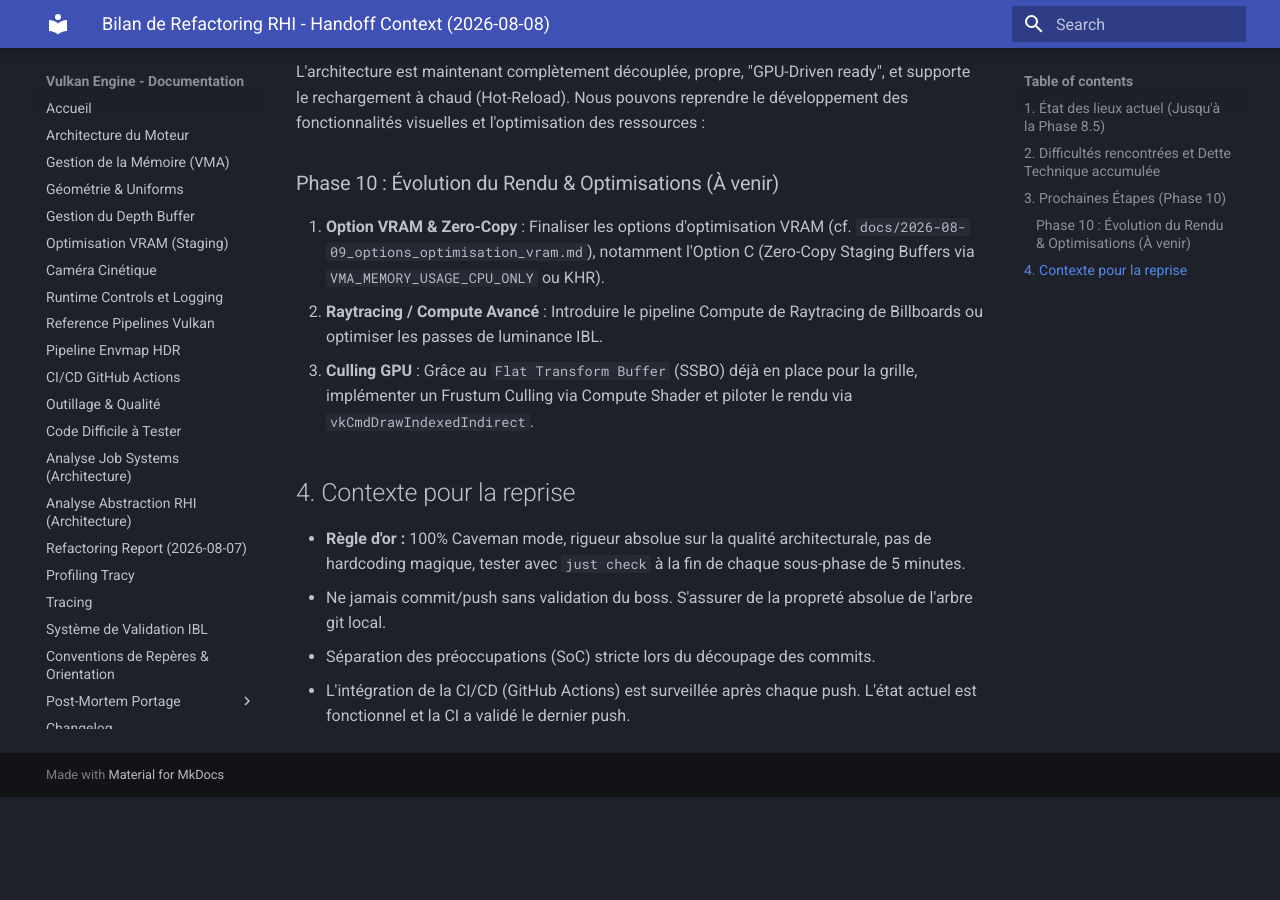
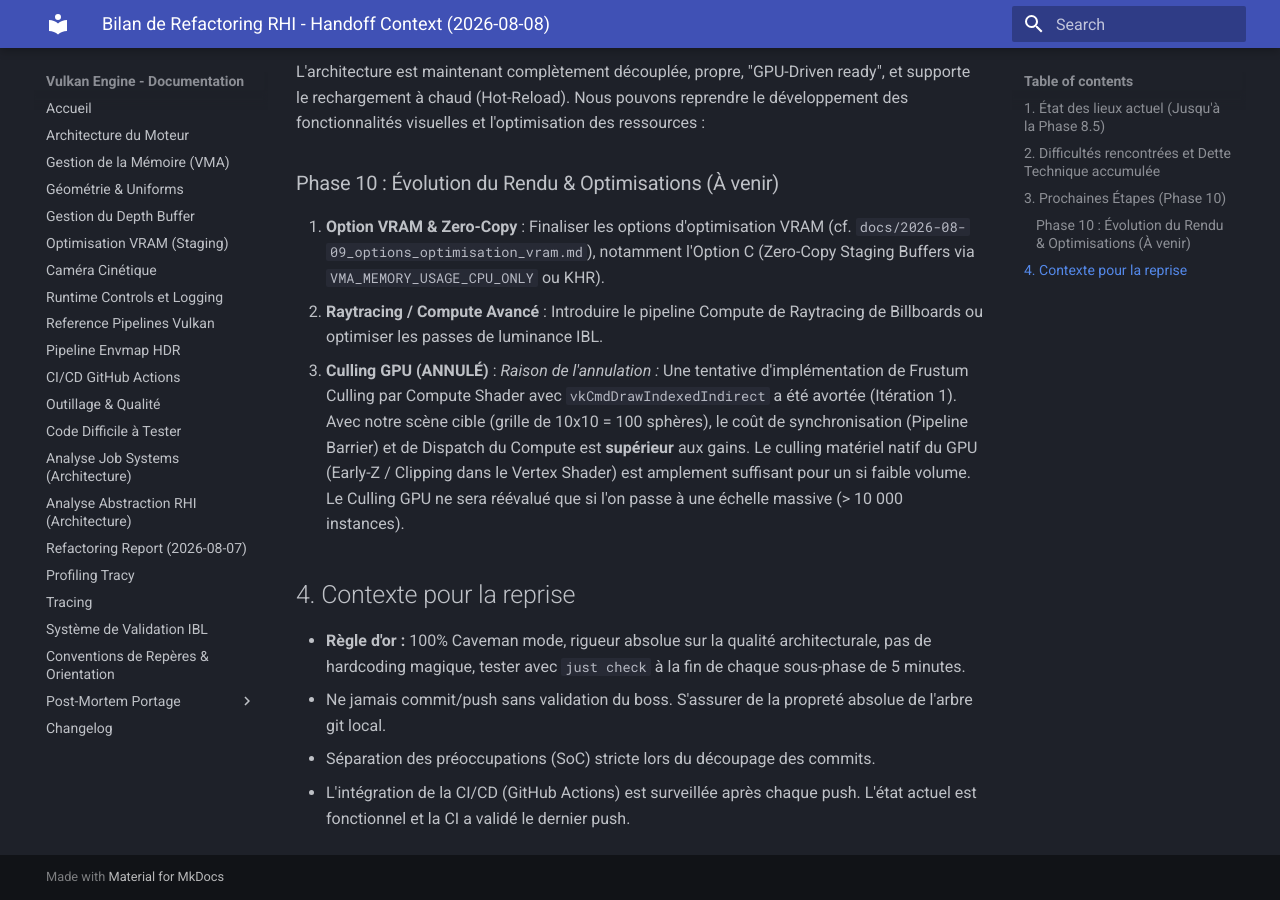
Before and after one commit to yoyonel/suckless-vulkan, an MkDocs documentation site: the page built from docs/20260809_rhi_refactor_handoff.md, in a window 1280 px wide and 900 px high, scrolled down 1710 px. Built offline with MkDocs 1.6.1 and Material for MkDocs 9.7.7, drawn with Linux system fonts in a browser that asks for light colours; before the commit the page ends 2507 px from its top, so only the background shows below that.

Commit message:
docs: add BC6H artifacts analysis and update handoff

```diff
--- a/docs/20260809_rhi_refactor_handoff.md
+++ b/docs/20260809_rhi_refactor_handoff.md
@@ -36,8 +36,8 @@
    Finaliser les options d'optimisation VRAM (cf. `docs/2026-08-09_options_optimisation_vram.md`), notamment l'Option C (Zero-Copy Staging Buffers via `VMA_MEMORY_USAGE_CPU_ONLY` ou KHR).
 1. **Raytracing / Compute Avancé** :
    Introduire le pipeline Compute de Raytracing de Billboards ou optimiser les passes de luminance IBL.
-1. **Culling GPU** :
-   Grâce au `Flat Transform Buffer` (SSBO) déjà en place pour la grille, implémenter un Frustum Culling via Compute Shader et piloter le rendu via `vkCmdDrawIndexedIndirect`.
+1. **Culling GPU (ANNULÉ)** :
+   *Raison de l'annulation :* Une tentative d'implémentation de Frustum Culling par Compute Shader avec `vkCmdDrawIndexedIndirect` a été avortée (Itération 1). Avec notre scène cible (grille de 10x10 = 100 sphères), le coût de synchronisation (Pipeline Barrier) et de Dispatch du Compute est **supérieur** aux gains. Le culling matériel natif du GPU (Early-Z / Clipping dans le Vertex Shader) est amplement suffisant pour un si faible volume. Le Culling GPU ne sera réévalué que si l'on passe à une échelle massive (> 10 000 instances).
 
 ## 4. Contexte pour la reprise
 
```
Also changed, not shown: docs/20260809_compression_bc6h_artifacts.md (added, +35 -0 lines).
